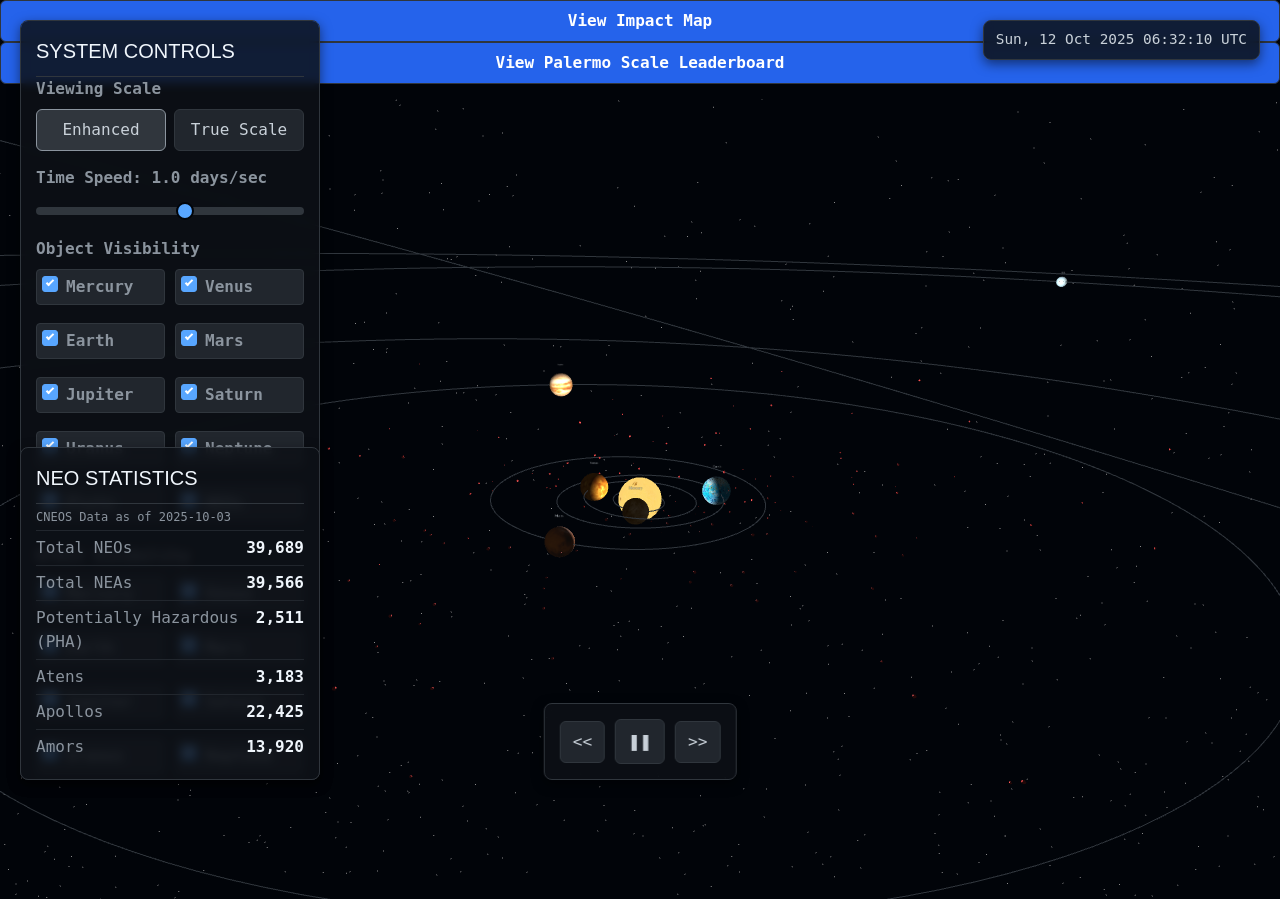
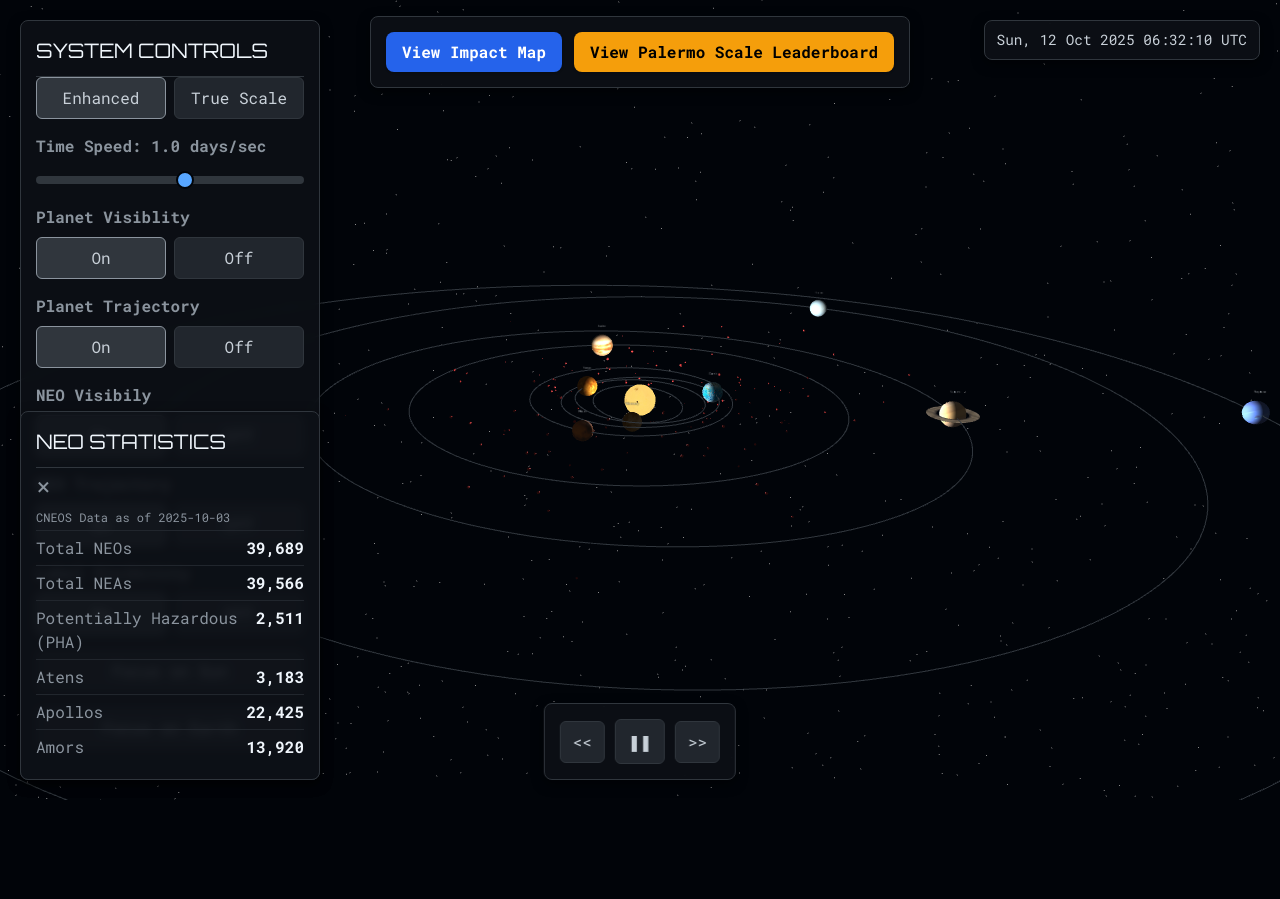
Before and after one commit to sarv198/AstroScopeTest, a Flask app: page /main in a window 1280 px wide. After the commit the page ends 800 px from the top, so only its background shows below. Run offline with Flask 3, Linux system fonts and the light colour scheme; some libraries are stand-ins or nearby versions.

Commit message:
combined styling

```diff
--- a/astroscope/static/impact_map.html
+++ b/astroscope/static/impact_map.html
@@ -10,6 +10,7 @@
     </a>
   </div>
 </div>
+
 <div id="root"></div>
 
 </body></html>
--- a/astroscope/static/index.html
+++ b/astroscope/static/index.html
@@ -6,17 +6,13 @@
     <meta name="viewport" content="width=device-width, initial-scale=1.0">
     <title>Solar System Simulator</title>
     <script src="https://cdn.tailwindcss.com"></script>
-    <!--
     <link
         href="https://fonts.googleapis.com/css2?family=Orbitron:wght@400;700&family=Roboto+Mono:wght@400;700&display=swap"
         rel="stylesheet">
-    -->
     <script src="https://cdnjs.cloudflare.com/ajax/libs/three.js/r128/three.min.js"></script>
     <script src="https://cdn.jsdelivr.net/npm/three@0.128.0/examples/js/controls/OrbitControls.js"></script>
     <link rel="stylesheet" href="/static/css/styles.css">
 
-    <style>
-    </style>
 </head>
 
 <body>
@@ -31,7 +27,7 @@
 
     <div id="controls-panel" class="ui-panel">
         <h2>SYSTEM CONTROLS</h2>
-        <div class="control-group"><label for="scale-mode">Viewing Scale</label>
+        <div class="control-group">
             <div id="scale-mode" class="flex gap-2"><button id="scale-enhanced-btn"
                     class="button active w-1/2">Enhanced</button><button id="scale-true-btn" class="button w-1/2">True
                     Scale</button></div>
@@ -39,24 +35,36 @@
         <div class="control-group"><label for="time-speed-slider">Time Speed: <span
                     id="time-speed-label">1x</span></label><input type="range" id="time-speed-slider" min="0" max="1000"
                 value="50"></div>
-        <div class="control-group"><label>Object Visibility</label>
-            <div class="checkbox-container" id="visibility-controls"></div>
+        <div class="control-group"><label>Planet Visiblity</label>
+            <div class="flex gap-2"><button id="planet-on-btn" class="button active w-1/2">On</button><button
+                    id="planet-off-btn" class="button w-1/2">Off</button></div>
         </div>
-        <div class="control-group"><label>Orbit Visibility</label>
-            <div class="checkbox-container" id="orbit-visibility-controls"></div>
+        <div class="control-group"><label>Planet Trajectory</label>
+            <div class="flex gap-2"><button id="planet-tra-on-btn" class="button active w-1/2">On</button><button
+                    id="planet-tra-off-btn" class="button w-1/2">Off</button></div>
+        </div>
+        <div class="control-group"><label>NEO Visibily</label>
+            <div class="flex gap-2"><button id="neo-on-btn" class="button active w-1/2">On</button><button
+                    id="neo-off-btn" class="button w-1/2">Off</button></div>
+        </div>
+        <div class="control-group"><label>NEO Trajectory</label>
+            <div class="flex gap-2"><button id="neo-tra-on-btn" class="button active w-1/2">On</button><button
+                    id="neo-tra-off-btn" class="button w-1/2">Off</button></div>
         </div>
         <div class="control-group"><label>Label Visibility</label>
             <div class="flex gap-2"><button id="labels-on-btn" class="button active w-1/2">On</button><button
                     id="labels-off-btn" class="button w-1/2">Off</button></div>
         </div>
         <div class="control-group"><button id="focus-sun-btn" class="button w-full">Focus on Sun</button></div>
+        <div class="control-group"><button id="focus-earth-btn" class="button w-full">Focus on Earth</button></div>
     </div>
 
     <div id="stats-panel" class="ui-panel">
-        <h2 id="stats-title">NEO STATISTICS</h2>
+        <div class="stats-header">
+            <h2 id="stats-title">NEO STATISTICS</h2><button class="close-btn" id="stats-close-btn">&times;</button>
+        </div>
         <div id="stats-content"></div>
     </div>
-
 
     <div id="info-panel" class="ui-panel">
         <div class="info-header">
@@ -70,16 +78,22 @@
         <button id="play-pause-btn" class="button play-pause">&#10074;&#10074;</button>
         <button id="time-forward-btn" class="button">&gt;&gt;</button>
     </div>
+    <script src="/static/js/model.js"></script>
 
-    <div class="control-group">
-    <button id="impact-map-btn" class="button w-full bg-blue-600 hover:bg-blue-700 text-white font-bold">
-        View Impact Map
-    </button>
 
-    <button id="leaderboard-btn" class="button w-full bg-blue-600 hover:bg-blue-700 text-white font-bold">
-        View Palermo Scale Leaderboard
-    </button>
-    </div>
+
+<!-- Overlay UI panel ABOVE the canvas -->
+<div id="ui-controls"
+     class="ui-panel fixed top-4 left-1/2 -translate-x-1/2 z-50 flex gap-3">
+  <button id="impact-map-btn"
+    class="px-4 py-2 rounded-lg bg-blue-600 hover:bg-blue-700 text-white font-semibold shadow">
+    View Impact Map
+  </button>
+  <button id="leaderboard-btn"
+    class="px-4 py-2 rounded-lg bg-amber-500 hover:bg-amber-400 text-black font-semibold shadow">
+    View Palermo Scale Leaderboard
+  </button>
+</div>
 
     <script>
     document.getElementById("impact-map-btn").addEventListener("click", () => {
@@ -91,7 +105,6 @@
     });
     </script>
 
-    <script src="/static/js/model.js"></script>
 </body>
 
 </html>
--- a/astroscope/static/js/model.js
+++ b/astroscope/static/js/model.js
@@ -24,16 +24,17 @@ const planetaryData = {
     saturn: { name: "Saturn", diameter: 120536, rotationPeriod: 10.656, obliquity: 26.73, texture: '/static/assets/textures/saturn.jpg', ringTexture: '/static/assets/textures/saturn-rings.jpg', a: 9.5826, e: 0.0565, i: 2.485, L: 49.94432, varpi: 92.5988, Omega: 113.665, orbitalPeriod: 10759.22 },
     uranus: { name: "Uranus", diameter: 51118, rotationPeriod: -17.24, obliquity: 97.77, texture: '/static/assets/textures/uranus.jpg', a: 19.2294, e: 0.0457, i: 0.772, L: 313.23218, varpi: 170.96424, Omega: 74.22988, orbitalPeriod: 30688.5 },
     neptune: { name: "Neptune", diameter: 49528, rotationPeriod: 16.11, obliquity: 28.32, texture: '/static/assets/textures/neptune.jpg', a: 30.10366, e: 0.0113, i: 1.769, L: 304.88003, varpi: 44.97135, Omega: 131.72169, orbitalPeriod: 60182 },
-    pluto: { name: "Pluto", diameter: 2376, rotationPeriod: -153.3, obliquity: 122.5, texture: '/static/assets/textures/saturn-map.jpg', a: 39.482, e: 0.2488, i: 17.16, L: 238.9288, varpi: 224.06676, Omega: 110.30347, orbitalPeriod: 90560 }
+    // pluto: { name: "Pluto", diameter: 2376, rotationPeriod: -153.3, obliquity: 122.5, texture: 'p', a: 39.482, e: 0.2488, i: 17.16, L: 238.9288, varpi: 224.06676, Omega: 110.30347, orbitalPeriod: 90560 }
 };
 const celestialObjects = {};
 let scaleMode = 'enhanced';
 
 // --- SCALE DEFINITIONS ---
 // Enhanced scale uses logarithmic scaling for better visualization of small bodies/inner system
+// Arbritary Scaling
 const enhancedScale = {
-    distance: (d) => Math.log10(d * AU / 1e6) * d * 50,
-    size: (s) => Math.log(s) * 2
+    distance: (d) => Math.log10(d * AU / 1e6) * Math.sqrt(d) * 40 + 10 * Math.cbrt(Math.log10(d * AU / 1e4)),
+    size: (s) => Math.log2(s)
 };
 
 // True Scale uses a consistent factor for both size and distance (1 unit = 10,000,000 km)
@@ -49,18 +50,8 @@ let currentScale = enhancedScale;
 // Loading Manager for UI
 const loadingManager = new THREE.LoadingManager();
 const textureLoader = new THREE.TextureLoader(loadingManager);
-const scaleFactor = currentScale.distance(1.0);
 loadingManager.onLoad = () => { setTimeout(() => { document.getElementById('loading-screen').style.opacity = '0'; document.getElementById('loading-screen').addEventListener('transitionend', () => document.getElementById('loading-screen').style.display = 'none'); }, 500); };
 loadingManager.onProgress = (url, itemsLoaded, itemsTotal) => { document.getElementById('loading-bar').style.width = (itemsLoaded / itemsTotal) * 100 + '%'; };
-
-
-// Asteroid orbit data
-const retrievedOrbitsData = [
-    // Example 1: Use the result from your Python script example
-    // a=1.0, e=0.3, i_deg=10, RAAN_deg=40, argp_deg=60
-    // Note: This would contain actual orbit data from your Python script
-    // For now, we'll leave it empty to prevent errors
-];
 
 function init() {
     scene = new THREE.Scene();
@@ -75,18 +66,7 @@ function init() {
     controls = new THREE.OrbitControls(camera, renderer.domElement);
     controls.enableDamping = true;
     scene.add(new THREE.AmbientLight(0xffffff, 0.2));
-
-    createSun();
-    createPlanets();
-
-    retrievedOrbitsData.forEach((params, index) => {
-        // Note: This would draw retrieved orbit data from your Python script
-        // For now, we'll skip this since we don't have actual orbit data loaded
-        // drawRetrieved3DOrbit(pointsArray, scaleFactor, 0xffcc00, `Retrieved Orbit ${index + 1}`);
-    });
-
-    createNEOs();
-    createStars();
+    createSun(); createPlanets(); createNEOs(); createStars();
     setupUI();
 
     // Raycaster for object picking
@@ -107,6 +87,13 @@ function init() {
             if (clickedObject.userData.key && planetaryData[clickedObject.userData.key]) {
                 displayInfo(planetaryData[clickedObject.userData.key]);
                 targetObject = celestialObjects[clickedObject.userData.key].group;
+                const targetRadius = currentScale.size(planetaryData[clickedObject.userData.key].diameter) / 2;
+                // Set camera offset based on the scaled radius
+                desiredCameraOffset.set(0, targetRadius * 40, targetRadius * 100);
+            }
+            if (clickedObject.userData.key && celestialObjects.neo[clickedObject.userData.key]) {
+                targetObject = celestialObjects.neo[clickedObject.userData.key].group;
+                populateStatsPanel();
                 const targetRadius = currentScale.size(planetaryData[clickedObject.userData.key].diameter) / 2;
                 // Set camera offset based on the scaled radius
                 desiredCameraOffset.set(0, targetRadius * 40, targetRadius * 100);
@@ -231,34 +218,6 @@ function createPlanets() {
     updateScales();
 }
 
-/**
- * Draws the orbit as a 3D Line from an array of XYZ coordinates.
- * @param {Array<number>} pointsArray - Flat array of [x1, y1, z1, x2, y2, z2, ...]
- * @param {number} scaleFactor - The distance scale factor (from currentScale.distance(1.0))
- */
-function drawRetrieved3DOrbit(pointsArray, scaleFactor, color = 0xffcc00, name = "3D Orbit") {
-    const scaledPoints = [];
-    for (let i = 0; i < pointsArray.length; i += 3) {
-        // Apply scaling to the coordinates
-        const x = pointsArray[i] * scaleFactor;
-        const y = pointsArray[i + 1] * scaleFactor;
-        const z = pointsArray[i + 2] * scaleFactor;
-
-        // Map ECI (X, Y, Z) to Three.js World (X, Z, -Y)
-        scaledPoints.push(new THREE.Vector3(x, z, -y));
-    }
-
-    const orbitGeometry = new THREE.BufferGeometry().setFromPoints(scaledPoints);
-    const orbitMaterial = new THREE.LineBasicMaterial({ color: color });
-    const orbitLine = new THREE.Line(orbitGeometry, orbitMaterial);
-
-    const orbitGroup = new THREE.Group();
-    orbitGroup.add(orbitLine);
-    orbitGroup.name = name;
-    scene.add(orbitGroup);
-    return orbitGroup;
-}
-
 function createNEOs() {
     const neoCount = 150, neosGroup = new THREE.Group();
     neosGroup.name = "NEOs"; neosGroup.userData.key = "neos";
@@ -302,14 +261,21 @@ function setupUI() {
     document.getElementById('play-pause-btn').addEventListener('click', () => { isPaused = !isPaused; document.getElementById('play-pause-btn').innerHTML = isPaused ? '&#9658;' : '&#10074;&#10074;'; });
     document.getElementById('time-forward-btn').addEventListener('click', () => { slider.value = Math.min(parseInt(slider.value) + 50, 1000); slider.dispatchEvent(new Event('input')); });
     document.getElementById('time-backward-btn').addEventListener('click', () => { slider.value = Math.max(parseInt(slider.value) - 50, 0); slider.dispatchEvent(new Event('input')); });
-    const visibilityContainer = document.getElementById('visibility-controls'), orbitVisibilityContainer = document.getElementById('orbit-visibility-controls');
-    Object.keys({ ...planetaryData, neos: { name: "NEOs" } }).forEach(key => { const name = planetaryData[key]?.name || "NEOs"; visibilityContainer.innerHTML += `<label class="checkbox-label"><input type="checkbox" checked data-target="${key}"><span class="checkmark"></span>${name}</label>`; if (planetaryData[key]) orbitVisibilityContainer.innerHTML += `<label class="checkbox-label"><input type="checkbox" checked data-target-orbit="${key}"><span class="checkmark"></span>${name}</label>`; });
-    visibilityContainer.addEventListener('change', (e) => { const targetKey = e.target.dataset.target; if (targetKey && celestialObjects[targetKey]) celestialObjects[targetKey].group.visible = e.target.checked; });
-    orbitVisibilityContainer.addEventListener('change', (e) => { const targetKey = e.target.dataset.targetOrbit; if (targetKey && celestialObjects[targetKey] && celestialObjects[targetKey].orbit) celestialObjects[targetKey].orbit.visible = e.target.checked; });
+
     document.getElementById('info-close-btn').addEventListener('click', () => { document.getElementById('info-panel').style.display = 'none'; targetObject = null; });
-    document.getElementById('focus-sun-btn').addEventListener('click', () => { targetObject = celestialObjects.sun.group; desiredCameraOffset.set(0, 200, 500); });
+    document.getElementById('stats-close-btn').addEventListener('click', () => { document.getElementById('stats-panel').style.display = 'none'; targetObject = null; });
+    document.getElementById('focus-sun-btn').addEventListener('click', () => { targetObject = celestialObjects.sun.group; desiredCameraOffset.set(0, 100, 250); });
+    document.getElementById('focus-earth-btn').addEventListener('click', () => { targetObject = celestialObjects.earth.group; desiredCameraOffset.set(0, 40, 135); });
     document.getElementById('labels-on-btn').addEventListener('click', (e) => { setLabelsVisible(true); e.target.classList.add('active'); document.getElementById('labels-off-btn').classList.remove('active'); });
     document.getElementById('labels-off-btn').addEventListener('click', (e) => { setLabelsVisible(false); e.target.classList.add('active'); document.getElementById('labels-on-btn').classList.remove('active'); });
+    document.getElementById('planet-on-btn').addEventListener('click', (e) => { setPlanetVisible(true); e.target.classList.add('active'); document.getElementById('planet-off-btn').classList.remove('active'); });
+    document.getElementById('planet-off-btn').addEventListener('click', (e) => { setPlanetVisible(false); e.target.classList.add('active'); document.getElementById('planet-on-btn').classList.remove('active'); });
+    document.getElementById('planet-tra-on-btn').addEventListener('click', (e) => { setPlanetTraVisible(true); e.target.classList.add('active'); document.getElementById('planet-tra-off-btn').classList.remove('active'); });
+    document.getElementById('planet-tra-off-btn').addEventListener('click', (e) => { setPlanetTraVisible(false); e.target.classList.add('active'); document.getElementById('planet-tra-on-btn').classList.remove('active'); });
+    document.getElementById('neo-on-btn').addEventListener('click', (e) => { setNEOVisible(true); e.target.classList.add('active'); document.getElementById('neo-off-btn').classList.remove('active'); });
+    document.getElementById('neo-off-btn').addEventListener('click', (e) => { setNEOVisible(false); e.target.classList.add('active'); document.getElementById('neo-on-btn').classList.remove('active'); });
+    document.getElementById('neo-tra-on-btn').addEventListener('click', (e) => { setNEOVisible(true); e.target.classList.add('active'); document.getElementById('neo-tra-off-btn').classList.remove('active'); });
+    document.getElementById('neo-tra-off-btn').addEventListener('click', (e) => { setNEOVisible(false); e.target.classList.add('active'); document.getElementById('neo-tra-on-btn').classList.remove('active'); });
     populateStatsPanel();
 }
 
@@ -331,8 +297,16 @@ function populateStatsPanel() {
 }
 
 function setLabelsVisible(visible) { Object.keys(planetaryData).forEach(key => { if (celestialObjects[key] && celestialObjects[key].label) celestialObjects[key].label.visible = visible; }); }
+function setPlanetVisible(visible) { Object.keys(planetaryData).forEach(key => { if (celestialObjects[key] && celestialObjects[key].group) celestialObjects[key].group.visible = visible; }); }
+function setPlanetTraVisible(visible) { Object.keys(planetaryData).forEach(key => { if (celestialObjects[key] && celestialObjects[key].orbit) celestialObjects[key].orbit.visible = visible; }); }
+function setNEOVisible(visible) {
+    Object.keys({ neos: { name: "NEOs" } }).forEach(key => { if (celestialObjects[key] && celestialObjects[key].group) celestialObjects[key].group.visible = visible; });
+}
+function setNEOTraVisible(visible) { Object.keys({ neos: { name: "NEOs" } }).forEach(key => { if (celestialObjects[key] && celestialObjects[key].group) celestialObjects[key].orbit.visible = visible; }); }
 function formatTimeSpeed(speed) { if (speed < 60) return `${speed.toFixed(1)} sec/sec`; if (speed < 3600) return `${(speed / 60).toFixed(1)} min/sec`; if (speed < 86400) return `${(speed / 3600).toFixed(1)} hours/sec`; if (speed < 86400 * 30.44) return `${(speed / 86400).toFixed(1)} days/sec`; if (speed < 86400 * 365.25) return `${(speed / (86400 * 30.44)).toFixed(1)} months/sec`; return `${(speed / (86400 * 365.25)).toFixed(1)} years/sec`; }
+
 function displayInfo(data) { document.getElementById('info-title').textContent = data.name; document.getElementById('info-content').innerHTML = `<div class="info-item"><span class="info-label">Diameter</span><span class="info-value">${data.diameter.toLocaleString()} km</span></div><div class="info-item"><span class="info-label">Orbital Period</span><span class="info-value">${data.orbitalPeriod.toFixed(2)} days</span></div><div class="info-item"><span class="info-label">Rotation Period</span><span class="info-value">${Math.abs(data.rotationPeriod)} hours</span></div><div class="info-item"><span class="info-label">Axial Tilt</span><span class="info-value">${data.obliquity}°</span></div><div class="info-item"><span class="info-label">Eccentricity</span><span class="info-value">${data.e}</span></div>`; document.getElementById('info-panel').style.display = 'block'; document.getElementById('stats-panel').style.display = 'none'; }
+
 
 function updateScales() {
     // SUN SCALING
@@ -466,5 +440,4 @@ function animate() {
     controls.update();
     renderer.render(scene, camera);
 }
-
 init();
```
Also changed, not shown: astroscope/templates/leaderboard.html (+14 -9 lines).
